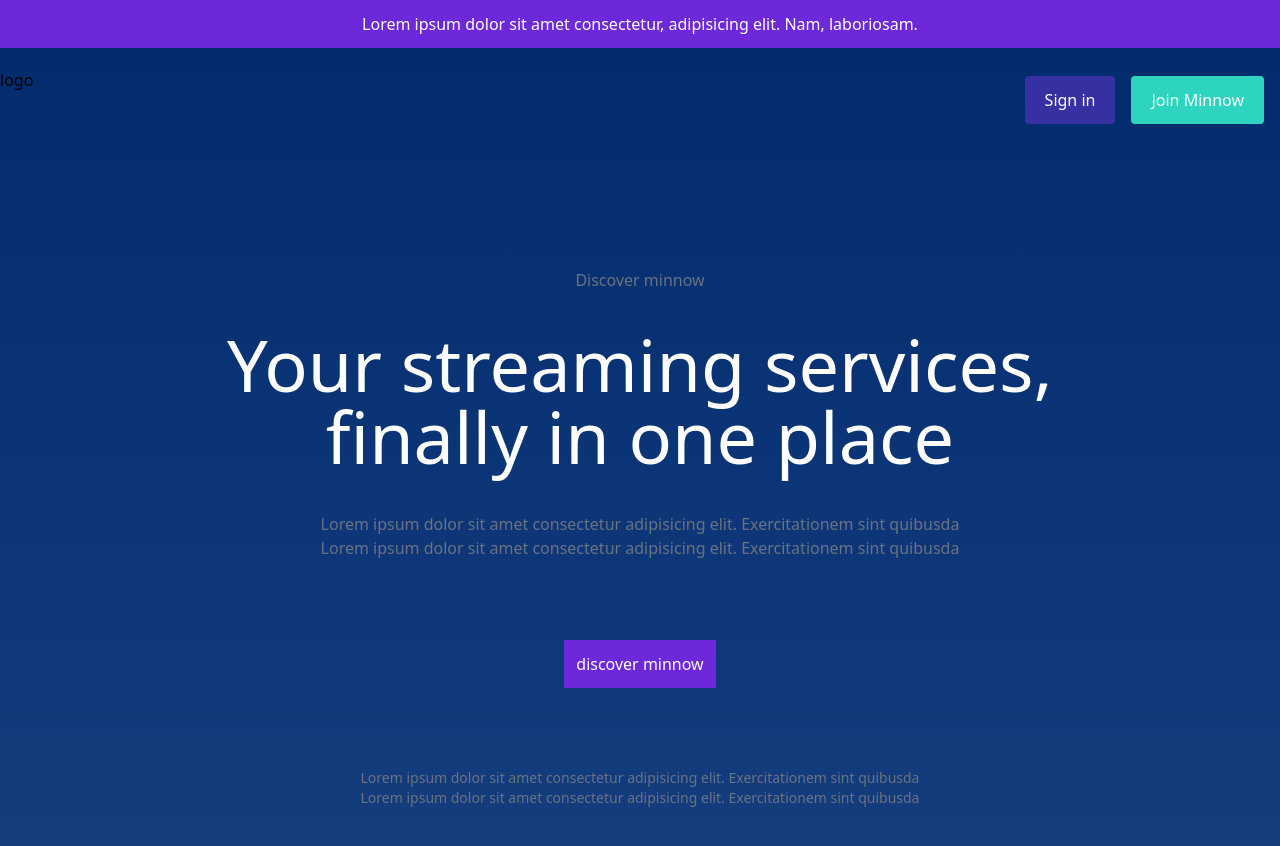
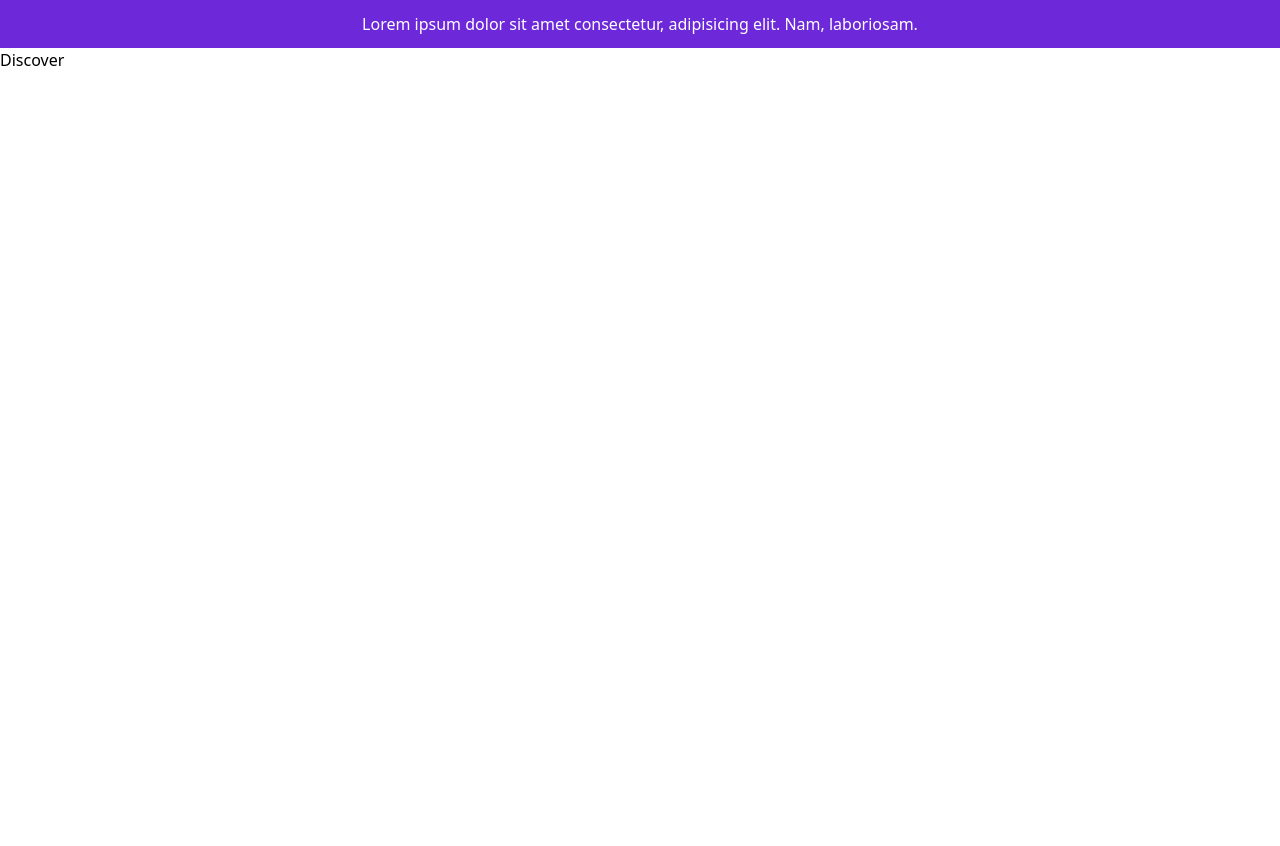
Before and after one commit to sahildkun/SPECTRUM-PROJECT-1, a React (Create React App) app: page /discover in a window 1280 px wide. Shown: the top 846 px of the page. After the commit the page ends 800 px from the top, so only its background shows below. Built offline with nearby package versions, Linux system fonts and the light colour scheme.

Commit message:
first commit

```diff
--- a/package.json
+++ b/package.json
@@ -8,6 +8,7 @@
     "@testing-library/user-event": "^13.5.0",
     "react": "^18.2.0",
     "react-dom": "^18.2.0",
+    "react-router-dom": "^6.4.1",
     "react-scripts": "5.0.1",
     "web-vitals": "^2.1.4"
   },
@@ -17,7 +18,6 @@
     "test": "react-scripts test",
     "eject": "react-scripts eject"
   },
-
   "browserslist": {
     "production": [
       ">0.2%",
--- a/src/App.js
+++ b/src/App.js
@@ -3,11 +3,23 @@
 import Hero from './Hero';
 import Navbar from './Navbar';
 import './App.css'
+import { BrowserRouter, Routes, Route  } from "react-router-dom";
+import Discover from './Discover';
 function App() {
   return (
     <div className="App">
-     <Navbar></Navbar>
-     <Hero></Hero>
+      <Navbar></Navbar>
+     <BrowserRouter>
+      <Routes>
+       <Route path="/" element={<Hero/>}/>
+       <Route path="/discover" element={<Discover/>}/>
+
+      </Routes>
+
+
+     </BrowserRouter>
+
+
     </div>
   );
 }
--- /dev/null
+++ b/src/Discover.js
@@ -0,0 +1,9 @@
+import React from 'react'
+
+function Discover() {
+  return (
+    <div>Discover</div>
+  )
+}
+
+export default Discover
--- a/src/Hero.js
+++ b/src/Hero.js
@@ -1,6 +1,6 @@
 import React from 'react'
 import './App.css'
-import img from './images/photo_2022-09-27_19-24-28.jpg'
+import img from './images/InShot_20220927_211259576.png'
 function Hero() {
   return (
     <div id='blue'>
@@ -44,9 +44,10 @@
          {/* FOOTER SECTION */}
 
          <footer className='p-40 text-center ' id='pallete'>
-          <div className='flex flex-auto'>
-          <img alt="File:Apple TV Plus Logo.svg" src="https://upload.wikimedia.org/wikipedia/commons/thumb/2/28/Apple_TV_Plus_Logo.svg/512px-Apple_TV_Plus_Logo.svg.png?20200320181329" decoding="async" width="62" height="40" srcset="https://upload.wikimedia.org/wikipedia/commons/thumb/2/28/Apple_TV_Plus_Logo.svg/768px-Apple_TV_Plus_Logo.svg.png?20200320181329 1.5x, https://upload.wikimedia.org/wikipedia/commons/thumb/2/28/Apple_TV_Plus_Logo.svg/1024px-Apple_TV_Plus_Logo.svg.png?20200320181329 2x" data-file-width="512" data-file-height="194"></img>
-
+          <div className='flex flex-auto '>
+          {/* <img alt="File:Apple TV Plus Logo.svg" src="https://upload.wikimedia.org/wikipedia/commons/thumb/2/28/Apple_TV_Plus_Logo.svg/512px-Apple_TV_Plus_Logo.svg.png?20200320181329" decoding="async" width="62" height="40" srcset="https://upload.wikimedia.org/wikipedia/commons/thumb/2/28/Apple_TV_Plus_Logo.svg/768px-Apple_TV_Plus_Logo.svg.png?20200320181329 1.5x, https://upload.wikimedia.org/wikipedia/commons/thumb/2/28/Apple_TV_Plus_Logo.svg/1024px-Apple_TV_Plus_Logo.svg.png?20200320181329 2x" data-file-width="512" data-file-height="194"></img> */}
+            <img src={img} alt=""  className='h-1/6 w-1/6'/>
+            <svg xmlns="http://www.w3.org/2000/svg" height="-200" viewBox="43.2 212.3 505.5 175.3" width="150" ><path  d="m148.7 240.8c6.5-8 9.6-18.2 8.7-28.4-10 1-19.3 5.8-25.9 13.4-6.6 7.4-10 17.1-9.3 27 10.1.4 20-4.1 26.5-12"/><path fill="#FFFFFF" d="m148.7 240.1c6.3-7.8 9.4-17.8 8.7-27.8-10 1-19.3 5.8-25.9 13.4-6.6 7.4-10 17.1-9.3 27 10.3.3 20.1-4.4 26.5-12.6m8.5 14.3c-14.4-.9-26.7 8.2-33.3 8.2s-17.4-7.8-28.9-7.6c-15.2.4-29 8.9-36.2 22.2-15.6 26.8-4.1 66.8 11.1 88.2 7.3 11.1 16.1 22.2 27.8 22.2s15.3-7.1 28.7-7.1 17.2 7.1 28.9 6.9 19.6-11.1 26.9-21.6c5.2-7.6 9.2-16 12-24.8-14.2-6.3-23.3-20.4-23.2-35.9.2-13.6 7.4-26.2 19-33.3-7.4-10.5-19.3-17-32.1-17.4m113-14.2v27.7h22.2v19.1h-22.2v65c0 10.1 4.4 14.8 14.3 14.8 2.7 0 5.3-.2 8-.6v19c-4.4.8-8.9 1.2-13.4 1.1-23.9 0-33.3-9-33.3-31.8v-67.2h-16.8v-19.4h17.1v-27.7zm103.5 145.8h-25.8l-42.6-118.1h25.8l29.6 94.2 30-94.2h25.3zm174.3-70.8h-47v-47.1h-22.4v47.1h-46.8v22.1h46.8v47.4h22.4v-47.4h47z"/></svg>
           </div>
          </footer>
 
```
Also changed, not shown: src/images/InShot_20220927_211259576.png (added), 1 other file (tests, documents, lock files or other folders).
